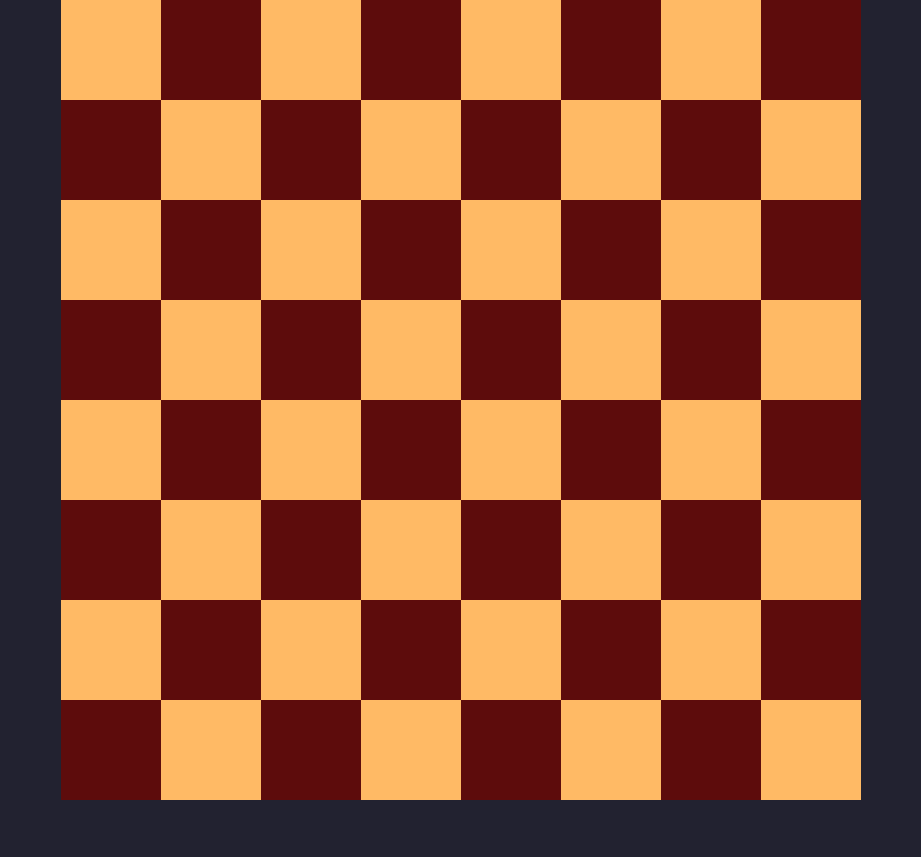
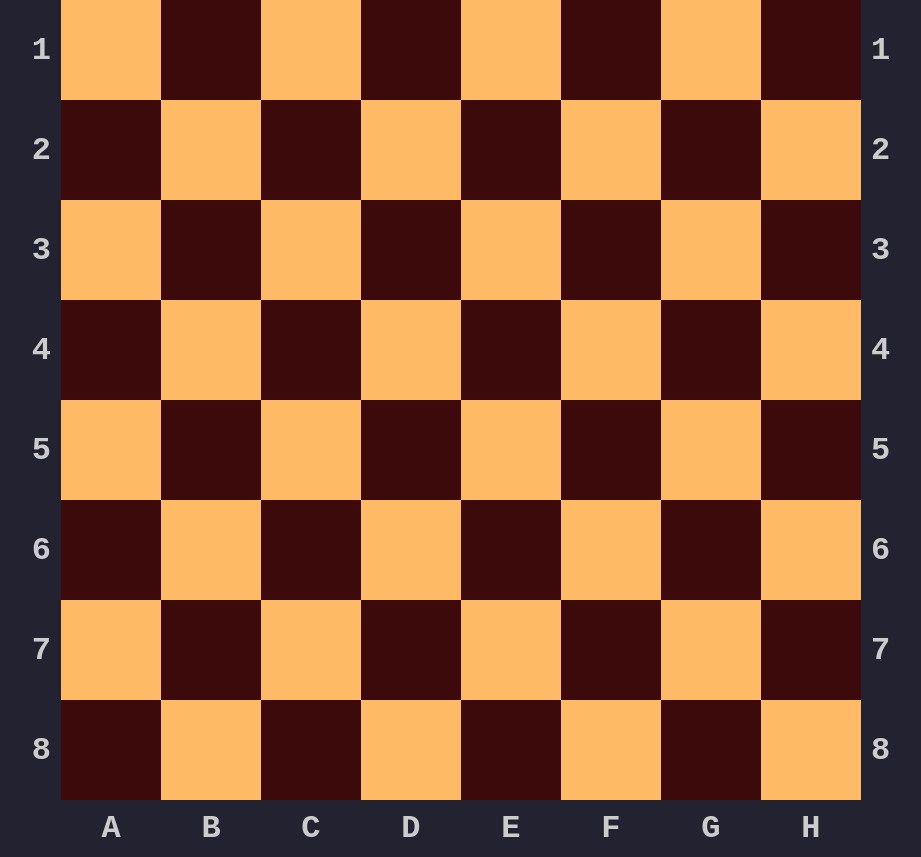
Before and after one commit to mtkonge/chess, a website built with Vite: page index.html in a window 1280 px wide. Shown: the whole page, without its empty margins (179-1100 px from the left). Before the commit the page ends 800 px from the top, so only its background shows below. Built offline with nearby package versions, Linux system fonts and the light colour scheme.

Commit message:
position display on board

```diff
--- a/index.html
+++ b/index.html
@@ -9,10 +9,13 @@
 </head>
 
 <body>
-  <div id="chess-board">
-
-
+  <div id="left" class="y-coords"></div>
+  <div id="outside-inside-chess-board">
+    <div id="top" class="x-coords"></div>
+    <div id="inside-chess-board"></div>
+    <div id="bottom" class="x-coords"></div>
   </div>
+  <div id="right" class="y-coords"></div>
   <script type="module" src="/src/main.ts" defer></script>
 </body>
 
--- a/src/Board.ts
+++ b/src/Board.ts
@@ -4,8 +4,9 @@ export class Board {
     }
 
     setupBoard() {
-        const boardElement =
-            document.querySelector<HTMLDivElement>("#chess-board")!;
+        const boardElement = document.querySelector<HTMLDivElement>(
+            "#inside-chess-board"
+        )!;
         const gridChars = "abcdefgh";
         for (let i = 8; i > 0; i--) {
             for (let j = 0; j < 8; j++) {
@@ -20,7 +21,37 @@ export class Board {
                 }
             }
         }
+        this.coordinates();
     }
+
+    coordinates() {
+        const chars = "ABCDEFGH";
+        const coords = [
+            document.querySelector<HTMLDivElement>("#top")!,
+            document.querySelector<HTMLDivElement>("#bottom")!,
+            document.querySelector<HTMLDivElement>("#left")!,
+            document.querySelector<HTMLDivElement>("#right")!,
+        ];
+        for (let i = 1; i < 9; i++) {
+            const coordsContent = [
+                document.createElement("h3"),
+                document.createElement("h3"),
+                document.createElement("h3"),
+                document.createElement("h3"),
+            ];
+            for (let j = 0; j < coordsContent.length; j++) {
+                if (j < 2) {
+                    coordsContent[j].className = "coord-value-x";
+                    coordsContent[j].append(chars[i - 1]);
+                } else {
+                    coordsContent[j].className = "coord-value-y";
+                    coordsContent[j].append(i.toString());
+                }
+                coords[j].append(coordsContent[j]);
+            }
+        }
+    }
+
     createTile(color: string, coordinates: string) {
         const tile = document.createElement("div")!;
         tile.className = "tile-" + color;
--- a/src/style.css
+++ b/src/style.css
@@ -1,6 +1,7 @@
 
 * {
     margin: 0;
+    font-family: 'Courier New', Courier, monospace;
 }
 
 :root {
@@ -15,7 +16,7 @@ body {
     background-color: #222230;
 }
 
-#chess-board {
+#inside-chess-board {
     width: calc(var(--tile-size)*8);
     display: flex;
     flex-direction: row;
@@ -26,7 +27,7 @@ body {
 .tile-black {
     width: var(--tile-size);
     height: var(--tile-size);
-    background-color: rgb(93, 12, 12)
+    background-color: rgb(60, 10, 10)
 }
 
 .tile-white {
@@ -34,3 +35,29 @@ body {
     height: var(--tile-size);
     background-color: rgb(255, 186, 101)
 }
+
+h3 {
+    color: #cccccc;
+    font-size: xx-large;
+}
+
+.x-coords {
+    display: flex;
+    flex-direction: row;
+}
+
+.coord-value-x {
+    padding-left: calc(50px - 19.2px / 2);
+    padding-right: calc(50px - 19.2px / 2);
+    padding-bottom: 10px;
+    padding-top: 10px;
+}
+
+
+.coord-value-y {
+    padding-bottom: calc(50px - 37px / 2);
+    padding-top: calc(50px - 37px / 2);
+    padding-left: 10px;
+    padding-right: 10px;
+
+}
```
